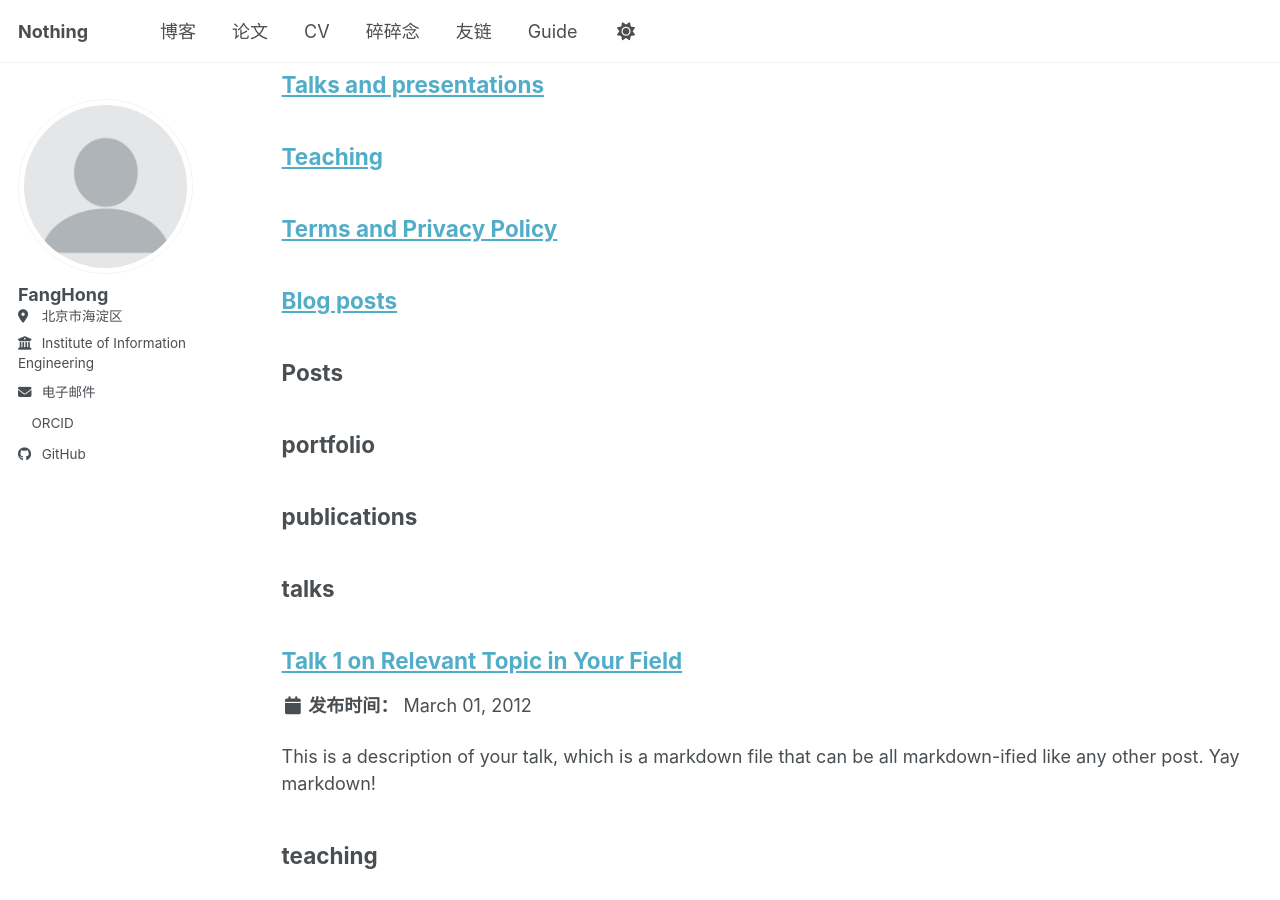
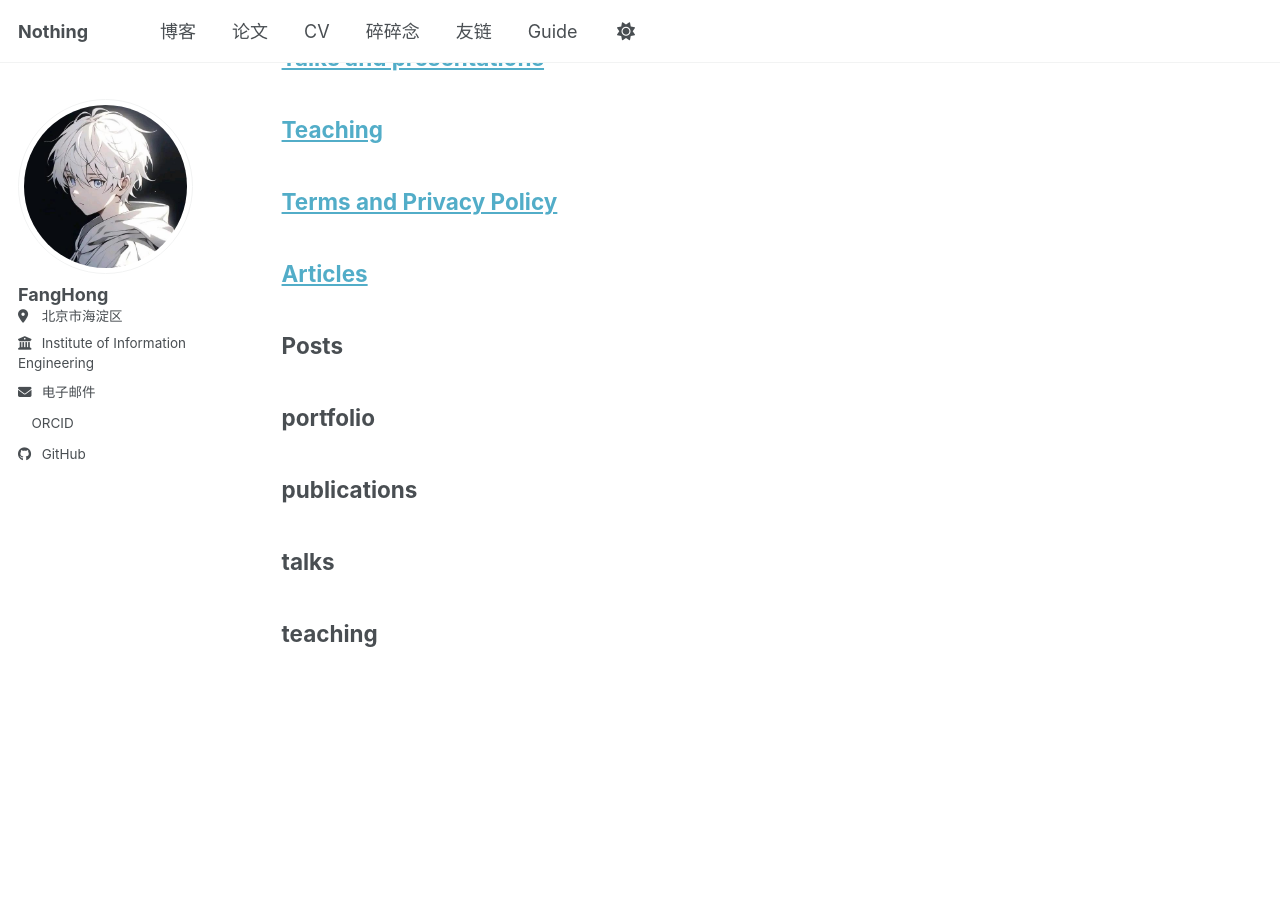
Before and after one commit to bmovo/bmovo.github.com, a Jekyll site: the page built from _pages/sitemap.md, in a window 1280 px wide and 900 px high, scrolled down 1352 px. Built offline with Jekyll 4.4.1, drawn with Linux system fonts in a browser that asks for light colours; a style sheet for code colours, icons or effects is not loaded; after the commit the page ends 2046 px from its top, so only the background shows below that; some of the changed text lies outside the part shown.

Commit message:
重定向主页至博客;修改博客页面下的描述;修改头像;

```diff
--- a/_pages/year-archive.html
+++ b/_pages/year-archive.html
@@ -1,7 +1,7 @@
 ---
 layout: archive
 permalink: /year-archive/
-title: "Blog posts"
+title: "Articles"
 author_profile: true
 blog_search: true
 redirect_from:
--- a/_talks/2012-03-01-talk-1.md
+++ /dev/null
@@ -1,11 +0,0 @@
----
-title: "Talk 1 on Relevant Topic in Your Field"
-collection: talks
-type: "Talk"
-permalink: /talks/2012-03-01-talk-1
-venue: "UC San Francisco, Department of Testing"
-date: 2012-03-01
-location: "San Francisco, CA, USA"
----
-
-This is a description of your talk, which is a markdown file that can be all markdown-ified like any other post. Yay markdown!
```
Also changed, not shown: _pages/about.md (+2 -1 lines), images/profile.png.
